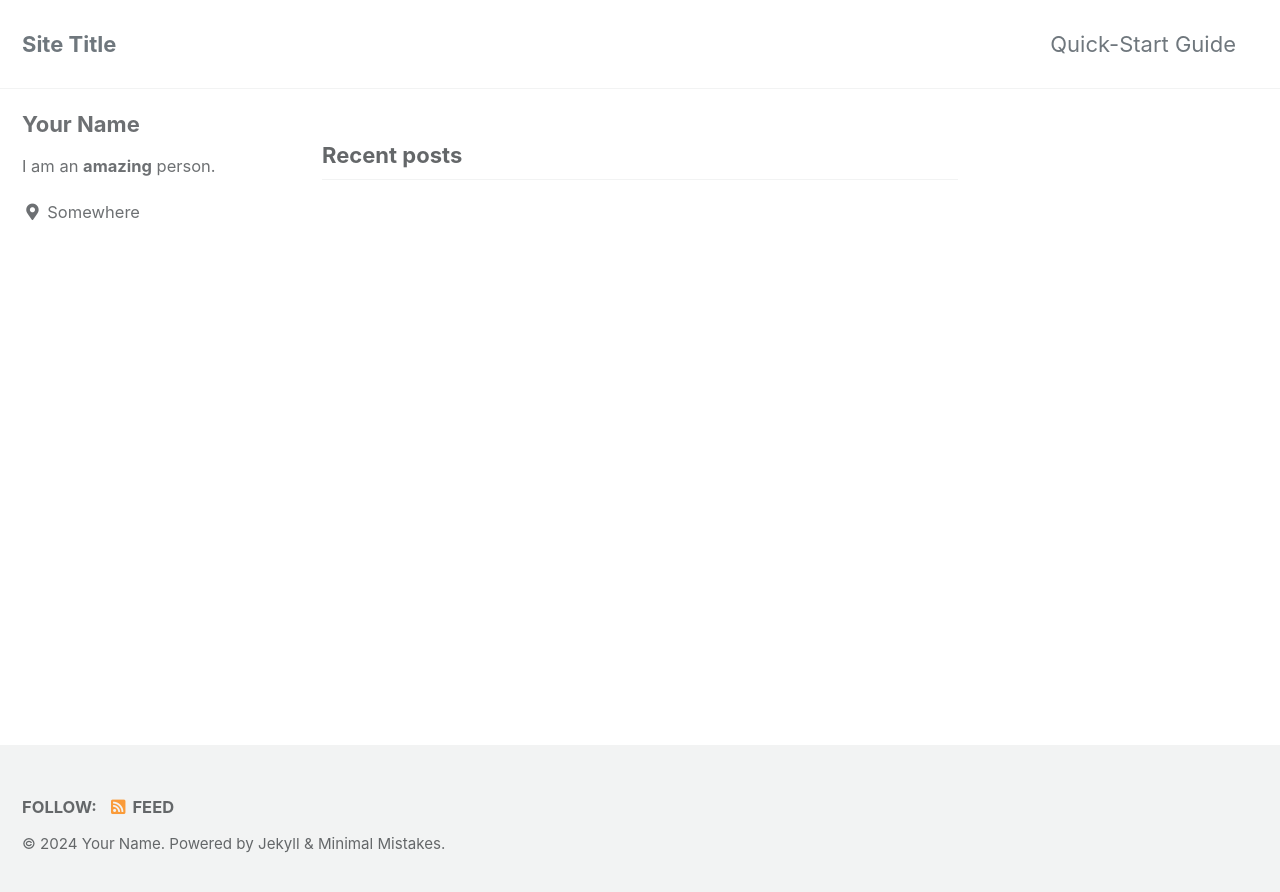
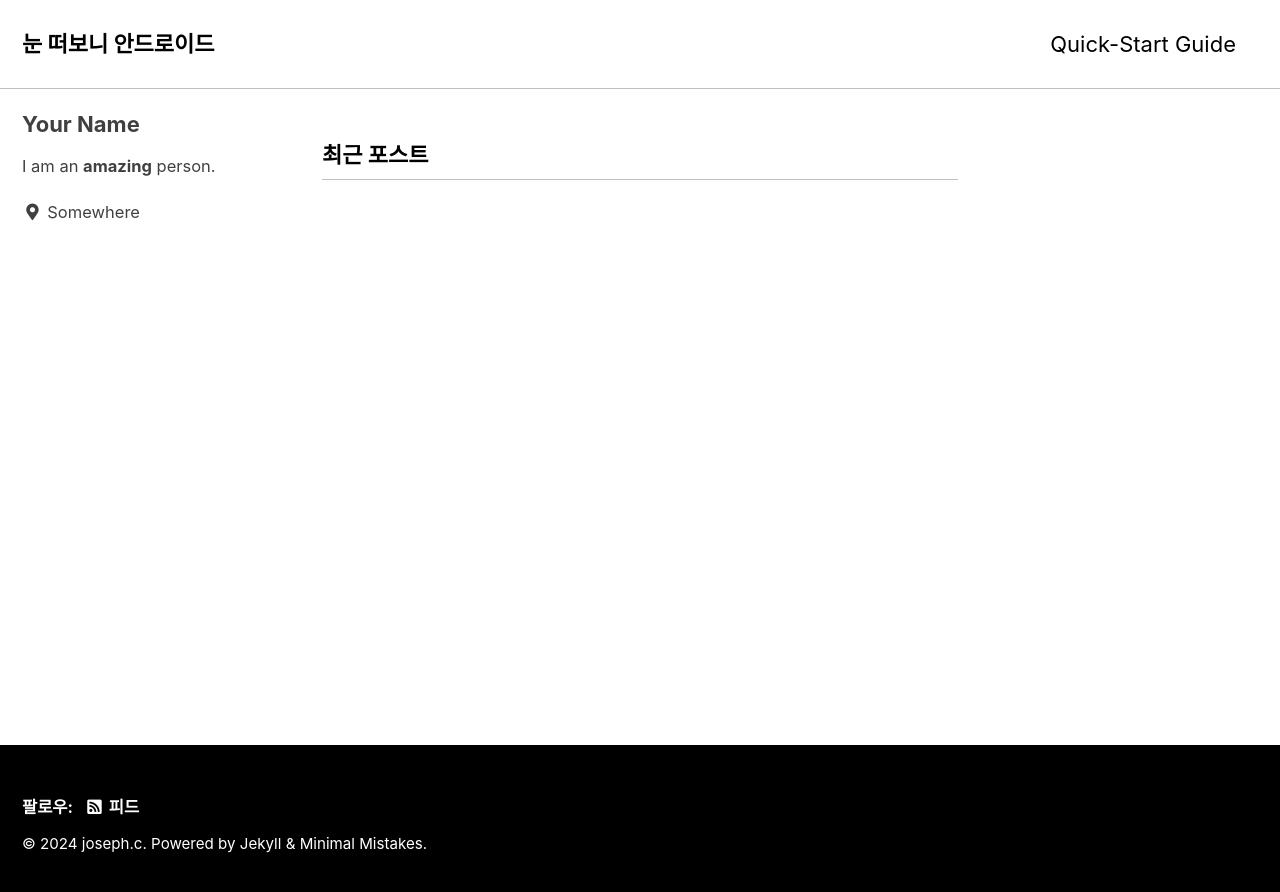
Before and after one commit to Joseph-Cha/Joseph-Cha.github.io, a Jekyll site: the page built from index.html, in a window 1280 px wide. Shown: the top 892 px of the page. Built offline with Jekyll 4.4.1, drawn with Linux system fonts in a browser that asks for light colours; cached includes are drawn as plain includes; the list of posts is cut into pages by our own code.

Commit message:
_config.yml update

```diff
--- a/_config.yml
+++ b/_config.yml
@@ -11,25 +11,25 @@
 # https://mmistakes.github.io/minimal-mistakes/docs/quick-start-guide/#installing-the-theme
 
 remote_theme           : "mmistakes/minimal-mistakes@4.22.0"
-minimal_mistakes_skin    : "default" # "air", "aqua", "contrast", "dark", "dirt", "neon", "mint", "plum", "sunrise"
+minimal_mistakes_skin    : "contrast" # "air", "aqua", "contrast", "dark", "dirt", "neon", "mint", "plum", "sunrise"
 
 # Site Settings
-locale                   : "en-US"
-title                    : "Site Title"
-title_separator          : "-"
-subtitle                 : # site tagline that appears below site title in masthead
-name                     : "Your Name"
-description              : "An amazing website."
-url                      : # the base hostname & protocol for your site e.g. "https://mmistakes.github.io"
+locale                   : "ko-KR"
+title                    : "눈 떠보니 안드로이드 "
+title_separator          : #"|"
+subtitle                 : #""
+name                     : "joseph.c"
+description              : ""
+url                      : "https://joseph-cha.github.io"
 baseurl                  : # the subpath of your site, e.g. "/blog"
 repository               : # GitHub username/repo-name e.g. "mmistakes/minimal-mistakes"
-teaser                   : # path of fallback teaser image, e.g. "/assets/images/500x300.png"
+teaser                   : "/assets/images/profile_image.jpg" # path of fallback teaser image, e.g. "/assets/images/500x300.png"
 logo                     : # path of logo image to display in the masthead, e.g. "/assets/images/88x88.png"
 masthead_title           : # overrides the website title displayed in the masthead, use " " for no title
 # breadcrumbs            : false # true, false (default)
 words_per_minute         : 200
 comments:
-  provider               : # false (default), "disqus", "discourse", "facebook", "staticman", "staticman_v2", "utterances", "custom"
+  provider               : "false" # false (default), "disqus", "discourse", "facebook", "staticman", "staticman_v2", "utterances", "custom"
   disqus:
     shortname            : # https://help.disqus.com/customer/portal/articles/466208-what-s-a-shortname-
   discourse:
@@ -279,3 +279,5 @@ defaults:
       comments: # true
       share: true
       related: true
+      show_date: true
+      date_format: "%Y-%m-%d"
```
Also changed, not shown: 1 other file.
